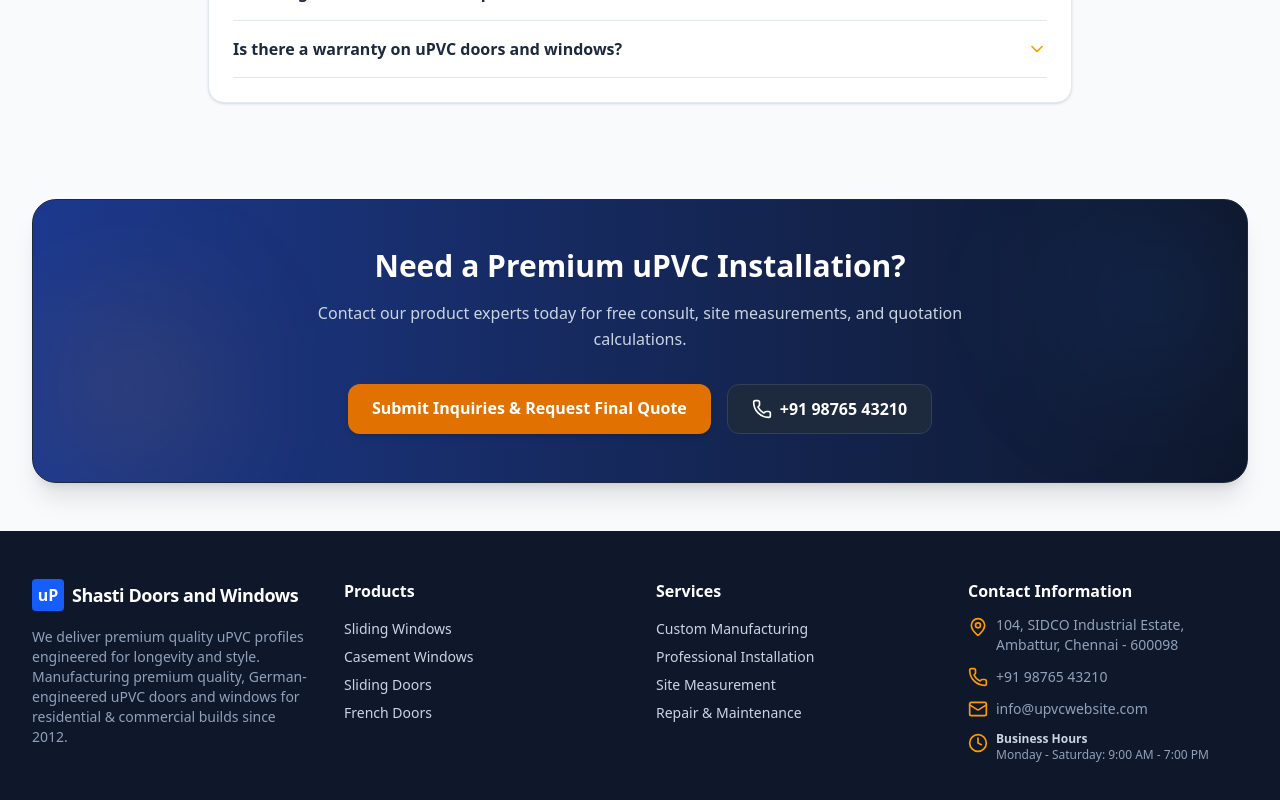
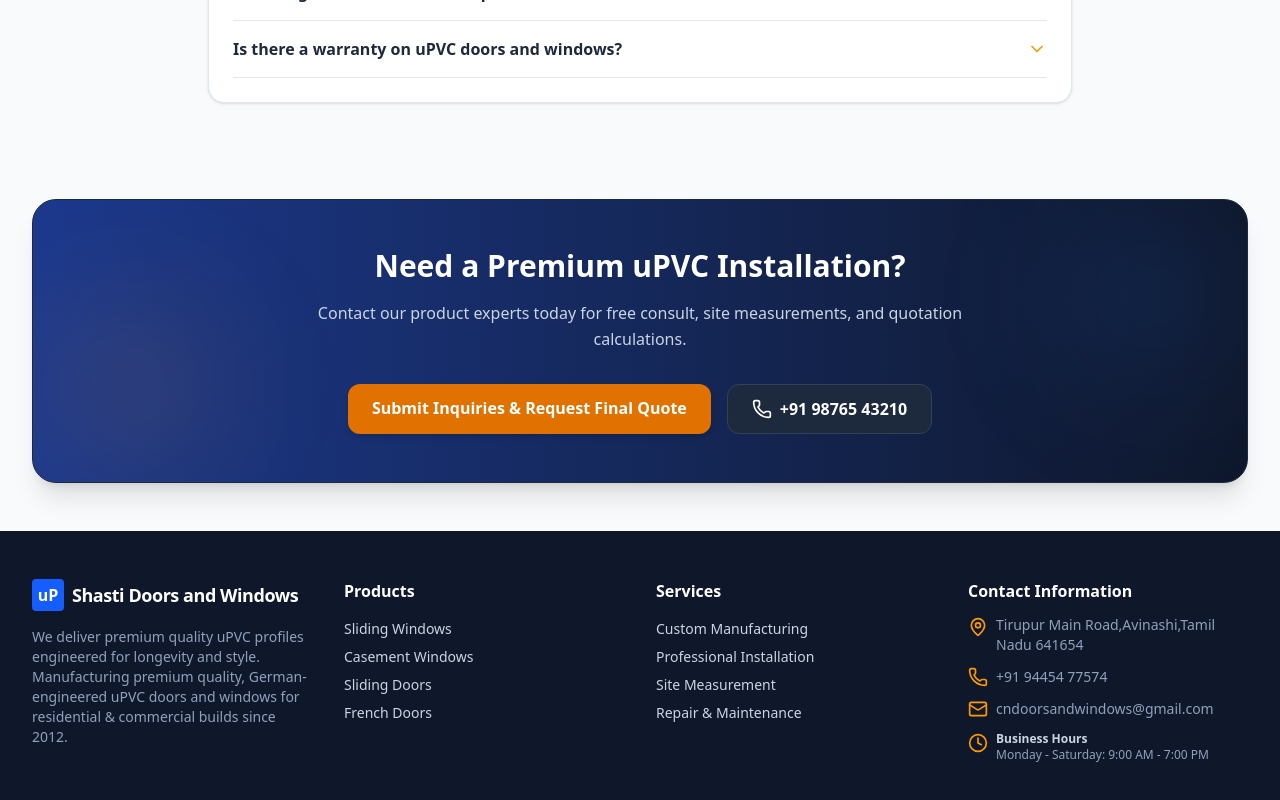
Before and after one commit to krishnasanjayj/upvc-website, a Next.js app in the folder frontend/: page / in a window 1280 px wide. Shown: the part 3922-4722 px from the top of the page. Built offline with nearby package versions, Linux system fonts and the light colour scheme.

Commit message:
small changes

```diff
--- a/frontend/src/components/Footer.tsx
+++ b/frontend/src/components/Footer.tsx
@@ -88,18 +88,18 @@ export default function Footer() {
             <ul className="space-y-3 text-sm text-slate-400">
               <li className="flex items-start">
                 <MapPin className="h-5 w-5 text-amber-500 mr-2 shrink-0 mt-0.5" />
-                <span>104, SIDCO Industrial Estate, Ambattur, Chennai - 600098</span>
+                <span>Tirupur Main Road,Avinashi,Tamil Nadu 641654</span>
               </li>
               <li className="flex items-center">
                 <Phone className="h-5 w-5 text-amber-500 mr-2 shrink-0" />
                 <a href="tel:+919876543210" className="hover:text-white transition-colors">
-                  +91 98765 43210
+                  +91 94454 77574
                 </a>
               </li>
               <li className="flex items-center">
                 <Mail className="h-5 w-5 text-amber-500 mr-2 shrink-0" />
-                <a href="mailto:info@upvcwebsite.com" className="hover:text-white transition-colors">
-                  info@upvcwebsite.com
+                <a href="mailto:cndoorsandwindows@gmail.com" className="hover:text-white transition-colors">
+                  cndoorsandwindows@gmail.com
                 </a>
               </li>
               <li className="flex items-start">
```
